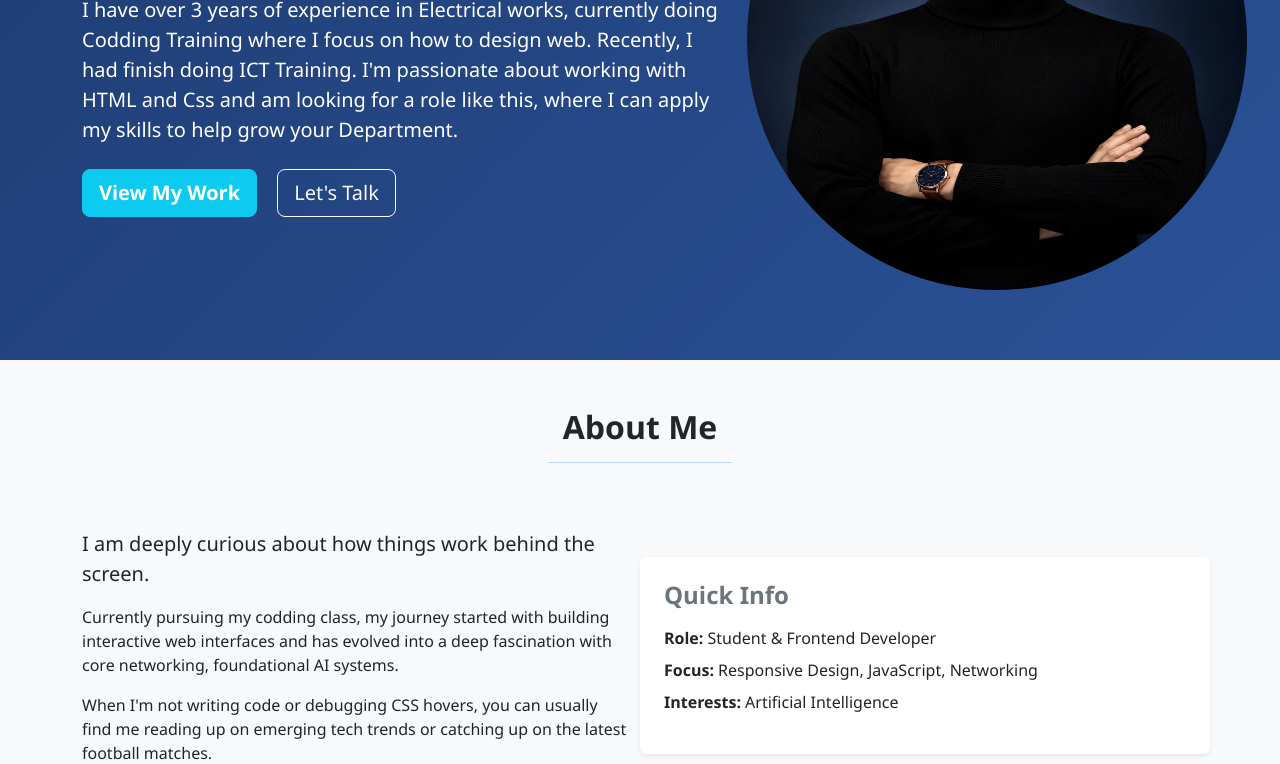
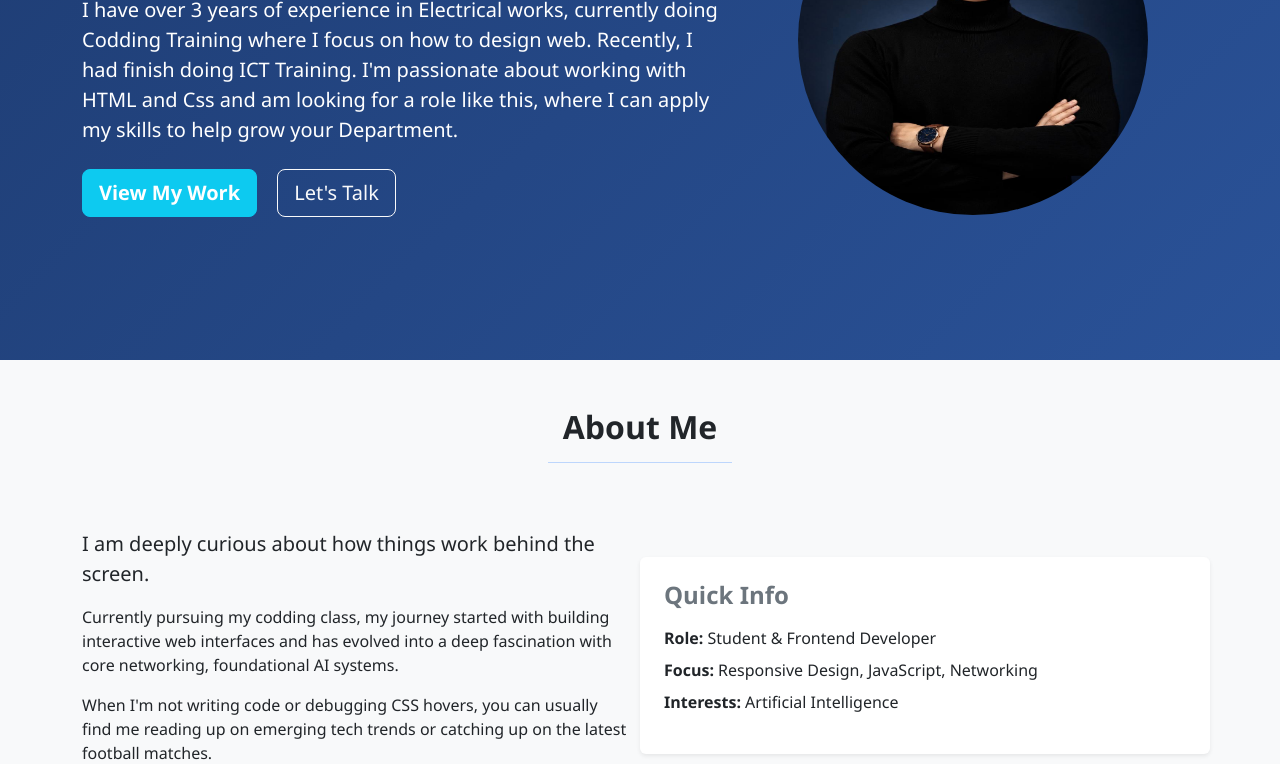
Before and after one commit to sonamjerrytshering96/portfolio, a plain HTML site: page index.html in a window 1280 px wide. Shown: the part 336-1100 px from the top of the page. Drawn offline with nearby package versions, Linux system fonts and the light colour scheme.

Commit message:
seconds commit

```diff
--- a/index.html
+++ b/index.html
@@ -39,7 +39,7 @@
                 </div>
                 <div class="col-md-5 text-center mt-5 mt-md-0">
                     <!-- <div class="bg-white text-dark rounded-circle d-inline-flex align-items-center justify-content-center" style="width: 250px; height: 250px; box-shadow: 0 10px 30px rgba(0,0,0,0.2);"> -->
-                       <img src="./myself.jpg" alt="" height="500px" width="500px" id="myself">
+                       <img src="./myself.jpg" alt="" height="350px" width="350px" id="myself">
                     </div>
                 </div>
             </div>
```
